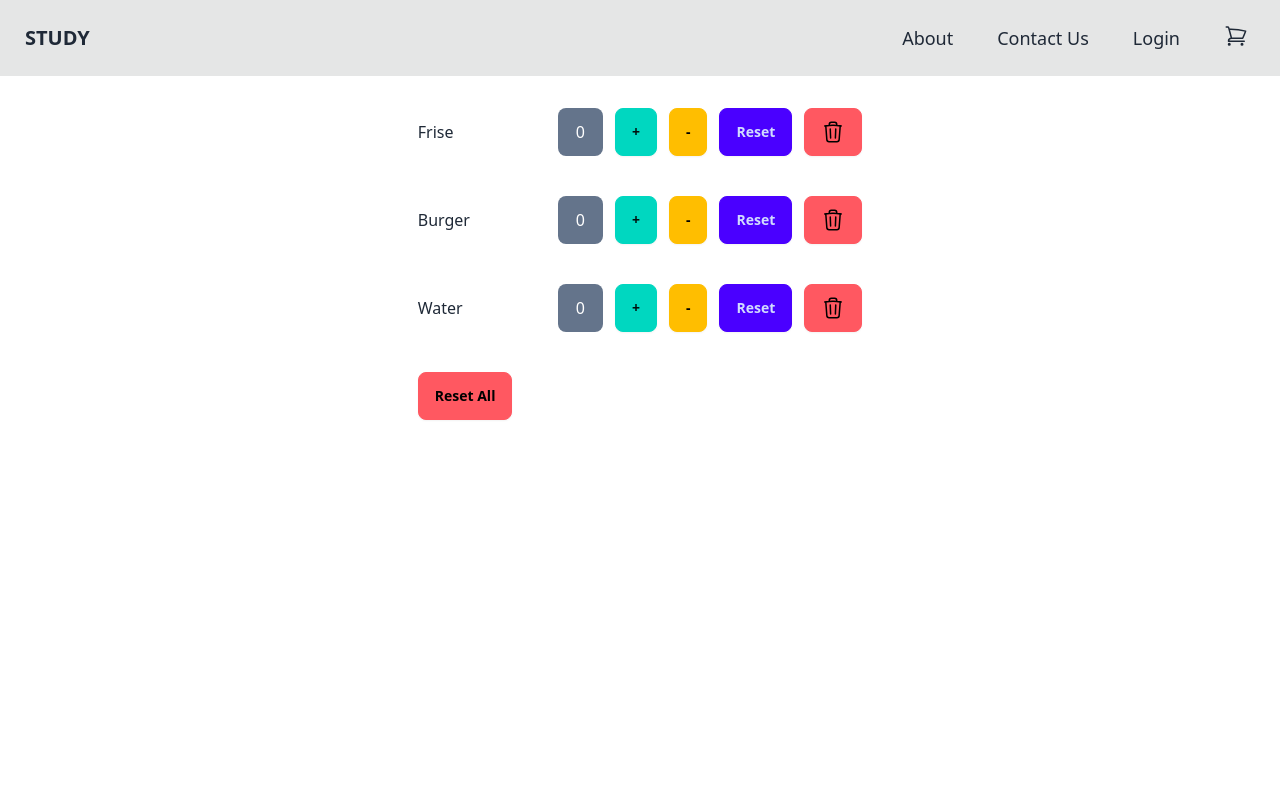
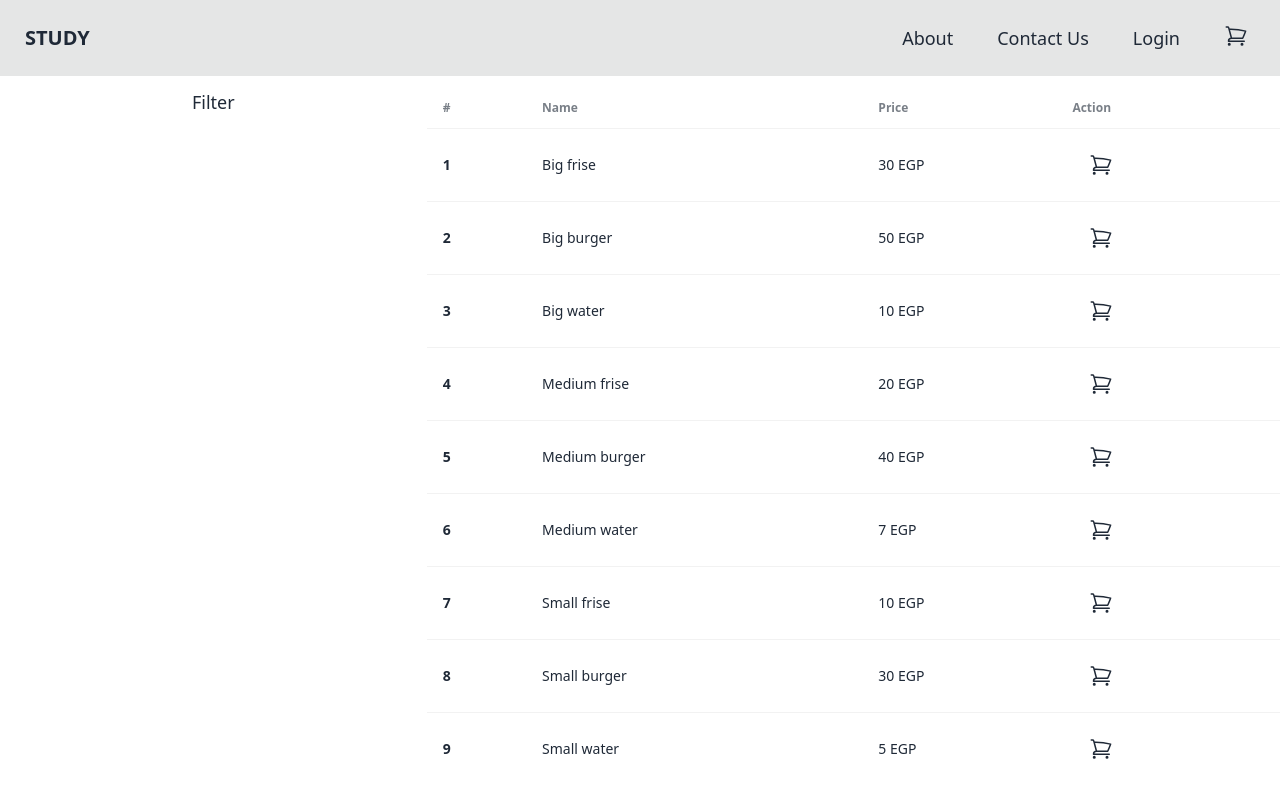
Before and after one commit to MKHNENE1/React-self-study, a React (Vite) app: page / in a window 1280 px wide. Built offline with nearby package versions, Linux system fonts and the light colour scheme.

Commit message:
update cart and form handeling

```diff
--- a/src/App.jsx
+++ b/src/App.jsx
@@ -10,12 +10,21 @@ import NotFound from "./pages/NotFound";
 import Nested1 from "./components/nested/Nested1";
 import Nested2 from "./components/nested/Nested2";
 import Nested3 from "./components/nested/Nested3";
+import Menu from "./pages/Menu";
 
 function App() {
+  const [isLoggedIn, setIsLoggedIn] = useState(false);
+
   const [items, setItems] = useState([
-    { name: "frise", count: 0 },
-    { name: "burger", count: 0 },
-    { name: "water", count: 0 },
+    { id: 1, name: "Big frise", count: 0, isInCart: false, price: 30 },
+    { id: 2, name: "Big burger", count: 0, isInCart: false, price: 50 },
+    { id: 3, name: "Big water", count: 0, isInCart: false, price: 10 },
+    { id: 4, name: "Medium frise", count: 0, isInCart: false, price: 20 },
+    { id: 5, name: "Medium burger", count: 0, isInCart: false, price: 40 },
+    { id: 6, name: "Medium water", count: 0, isInCart: false, price: 7 },
+    { id: 7, name: "Small frise", count: 0, isInCart: false, price: 10 },
+    { id: 8, name: "Small burger", count: 0, isInCart: false, price: 30 },
+    { id: 9, name: "Small water", count: 0, isInCart: false, price: 5 },
   ]);
 
   function handelClick(num, item) {
@@ -36,13 +45,21 @@ function App() {
     const itemIndex = newItems.indexOf(item);
     setItems(newItems.filter((item, index) => index != itemIndex));
   }
+  function handelAddToCart(id) {
+    // setItems({...items, items.filter((item)=> item.id == id)})
+    const newItems = [...items];
+    const findItem = newItems.findIndex((item) => item.id == id);
+    newItems[findItem] = { ...newItems[findItem] };
+    newItems[findItem].isInCart = !newItems[findItem].isInCart;
+    newItems[findItem].count = 1;
+    setItems(newItems);
+  }
 
-  const [isLoggedIn, setIsLoggedIn] = useState(false);
-
+  // console.log(items);
   return (
     <BrowserRouter>
       <Navbar
-        noOfItems={items.filter((item) => item.count > 0).length}
+        noOfItems={items.filter((item) => item.isInCart).length}
         isLoggedIn={isLoggedIn}
         setIsLoggedIn={setIsLoggedIn}
       />
@@ -50,13 +67,17 @@ function App() {
         <Routes>
           <Route
             path="/"
+            element={<Menu items={items} handelAddToCart={handelAddToCart} />}
+          />
+          <Route
+            path="/cart"
             element={
               <Cart
                 isLoggedIn={isLoggedIn}
-                items={items}
+                items={items.filter((item) => item.isInCart)}
                 handelClick={handelClick}
                 handelReset={handelReset}
-                handelDelete={handelDelete}
+                handelDelete={handelAddToCart}
               />
             }
           />
```
